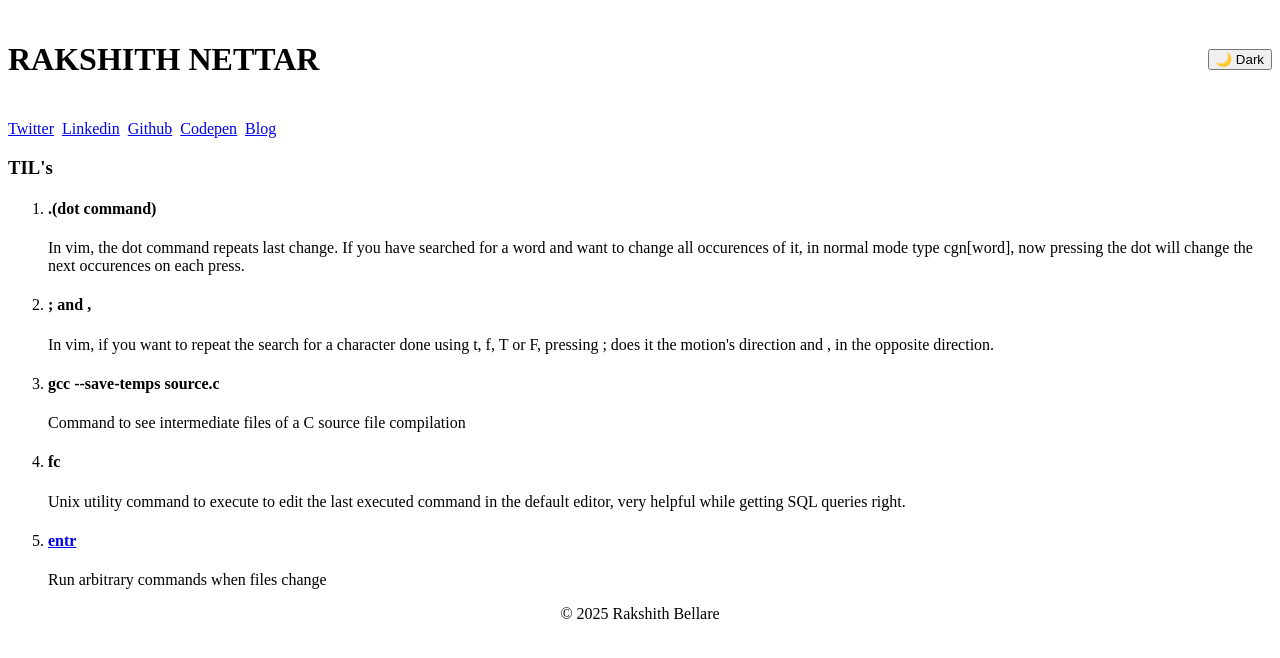
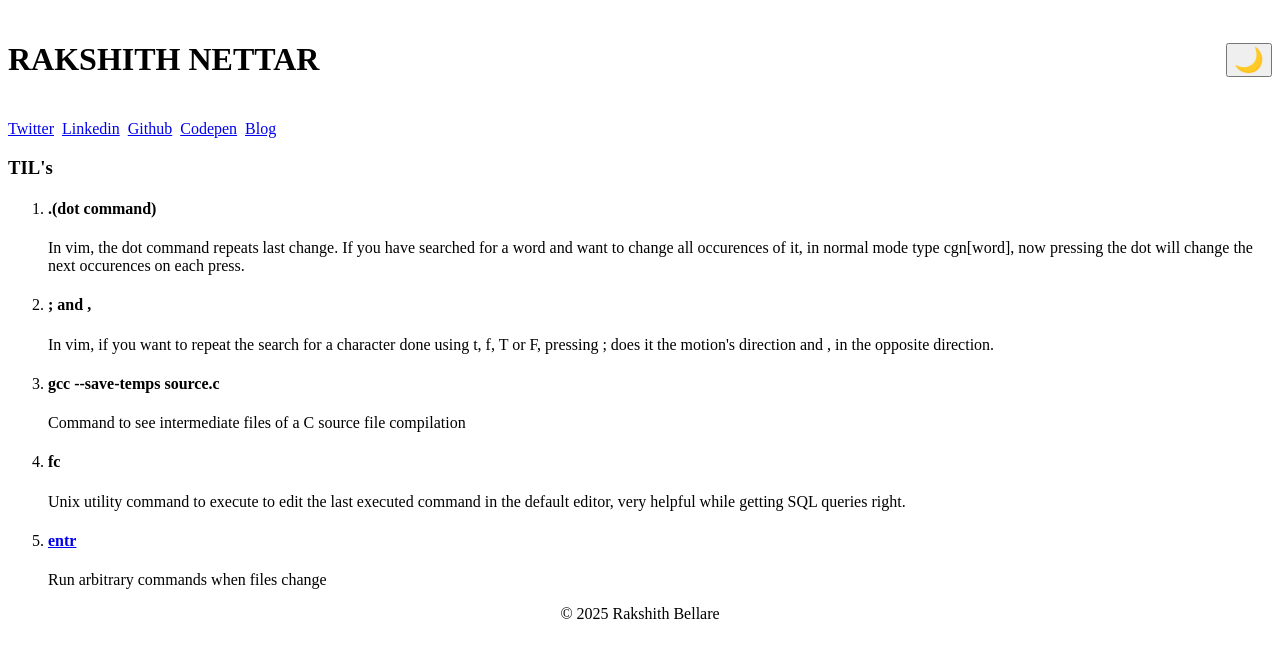
Before and after one commit to RakshithNM/til, a plain HTML site: page index.html in a window 1280 px wide. Drawn offline with Linux system fonts and the light colour scheme.

Commit message:
Adjusting the button font size and no text in button

```diff
--- a/index.html
+++ b/index.html
@@ -142,6 +142,9 @@
           gap: 8px;
           flex-wrap: wrap;
         }
+        button {
+          font-size: 24px;
+        }
     </style>
   </head>
   <body>
@@ -150,7 +153,7 @@
       <main>
         <div>
           <h1>RAKSHITH NETTAR</h1>
-          <button id="theme-toggle" class="toggle" aria-label="Toggle dark mode" aria-pressed="false">🌙 Dark</button>
+          <button id="theme-toggle" class="toggle" aria-label="Toggle dark mode" aria-pressed="false">🌙</button>
         </div>
         <ul>
           <li><a rel="noopener noreferrer" target="_blank" href="https://twitter.com/rakshithbellare">Twitter</a></li>
@@ -199,7 +202,7 @@
           localStorage.setItem(key, theme);
           const isDark = theme === 'dark';
           btn.setAttribute('aria-pressed', String(isDark));
-          btn.textContent = isDark ? '☀️ Light' : '🌙 Dark';
+          btn.textContent = isDark ? '☀️' : '🌙';
         }
 
         // Initialize button label/state
```
